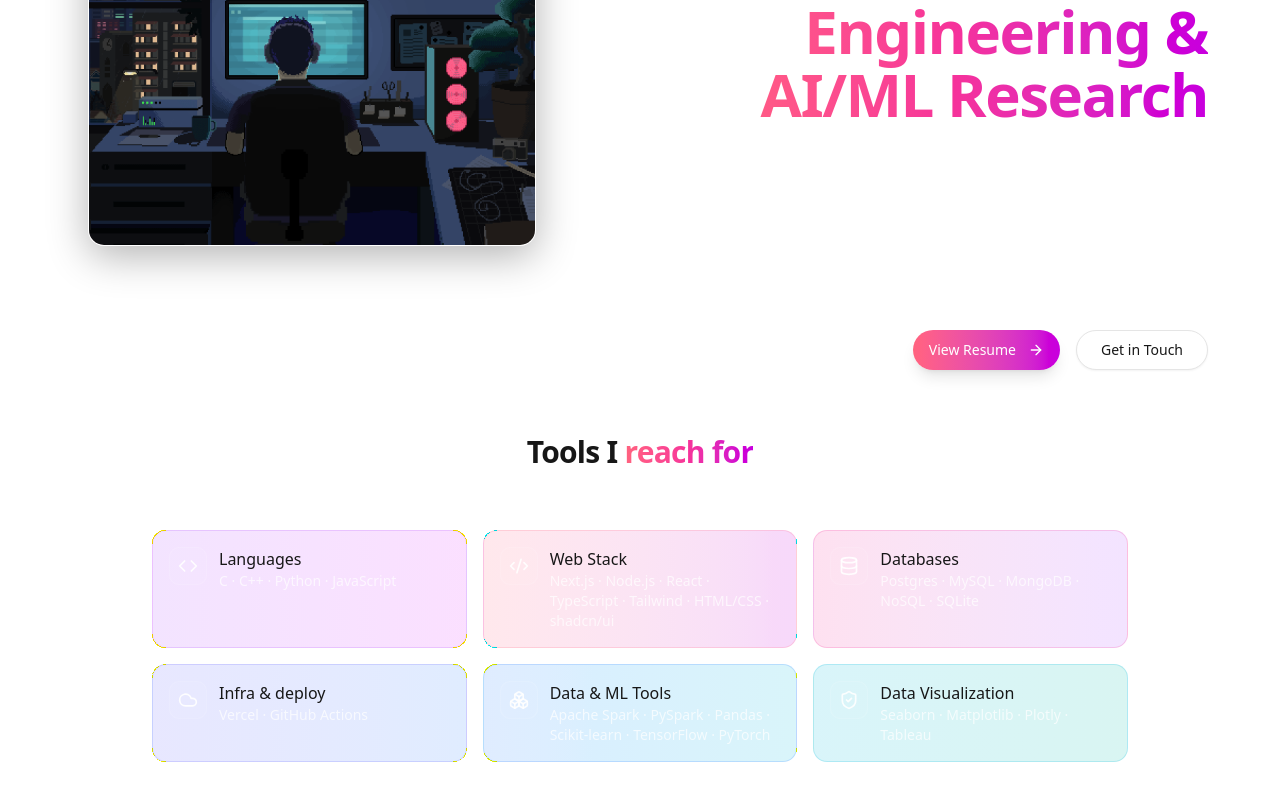
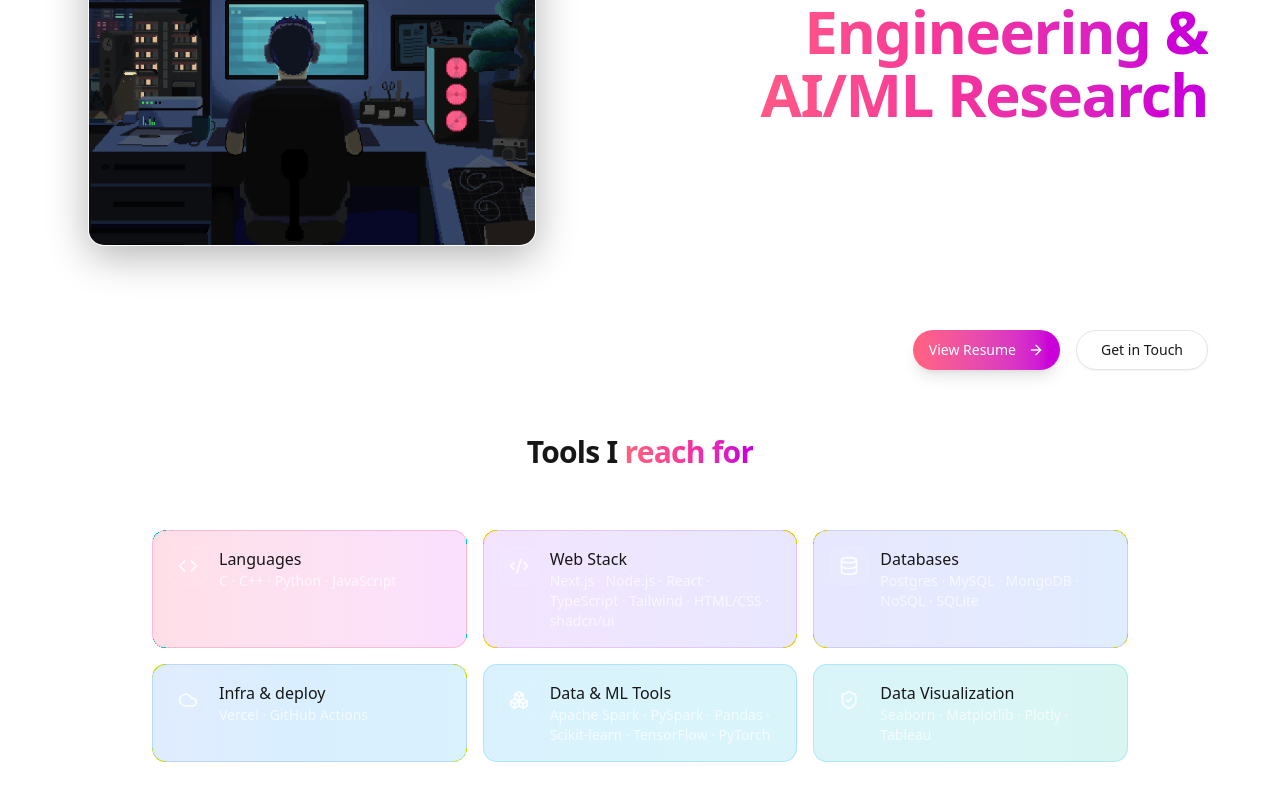
Before and after one commit to WinThant16/portfolio, a Next.js app in the folder my-portfolio/: page / in a window 1280 px wide. Shown: the part 375-1175 px from the top of the page. Built offline with nearby package versions, Linux system fonts and the light colour scheme.

Commit message:
modify: changed tone of techstack

```diff
--- a/my-portfolio/src/components/sections/tech-strip.tsx
+++ b/my-portfolio/src/components/sections/tech-strip.tsx
@@ -17,31 +17,31 @@ const items = [
   title: "Languages",
   desc: "C · C++ · Python · JavaScript",
   icon: Code,
-  tone: "from-purple-500/15 to-fuchsia-500/15 border-purple-500/20",
+  tone: "from-rose-500/15 to-fuchsia-500/15 border-rose-500/20",
  },
   {
     title: "Web Stack",
     desc: "Next.js · Node.js · React · TypeScript · Tailwind · HTML/CSS · shadcn/ui",
     icon: Code2,
-    tone: "from-rose-400/15 to-fuchsia-600/15 border-rose-400/20",
+    tone: "from-purple-500/15  to-indigo-500/15  border-purple-500/20",
   },
   {
     title: "Databases",
     desc: "Postgres · MySQL · MongoDB · NoSQL · SQLite",
     icon: Database,
-    tone: "from-pink-500/15 to-purple-500/15 border-pink-500/20",
+    tone: "from-indigo-500/15 to-blue-500/15 border-indigo-500/20",
   },
   {
     title: "Infra & deploy",
     desc: "Vercel · GitHub Actions",
     icon: Cloud,
-    tone: "from-indigo-500/15 to-blue-500/15 border-indigo-500/20",
+    tone: "from-blue-500/15 to-sky-500/15 border-blue-500/20",
   },
   {
     title: "Data & ML Tools",
     desc: "Apache Spark · PySpark · Pandas · Scikit-learn · TensorFlow · PyTorch",
     icon: Boxes,
-    tone: "from-blue-500/15 to-cyan-500/15 border-blue-500/20",
+    tone: "from-sky-500/15 to-cyan-500/15 border-sky-500/20",
   },
   {
     title: "Data Visualization",
```
